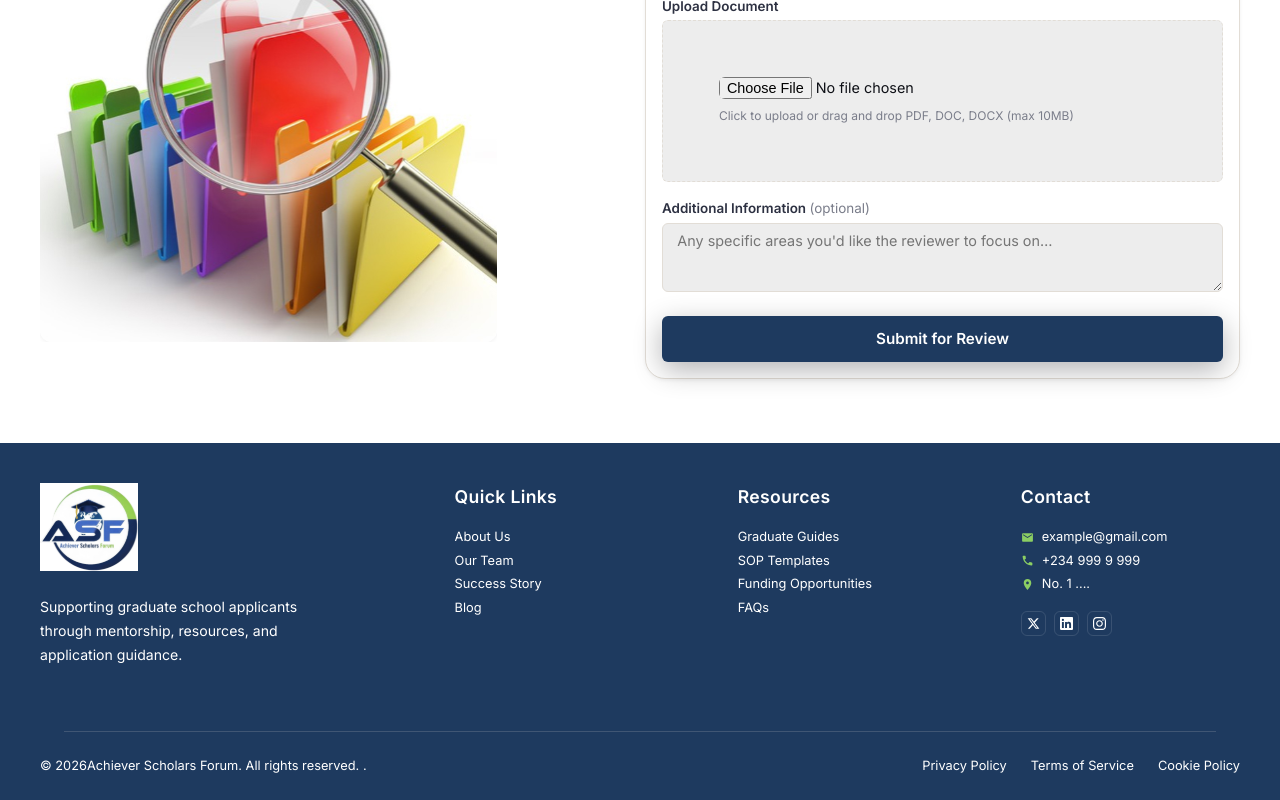
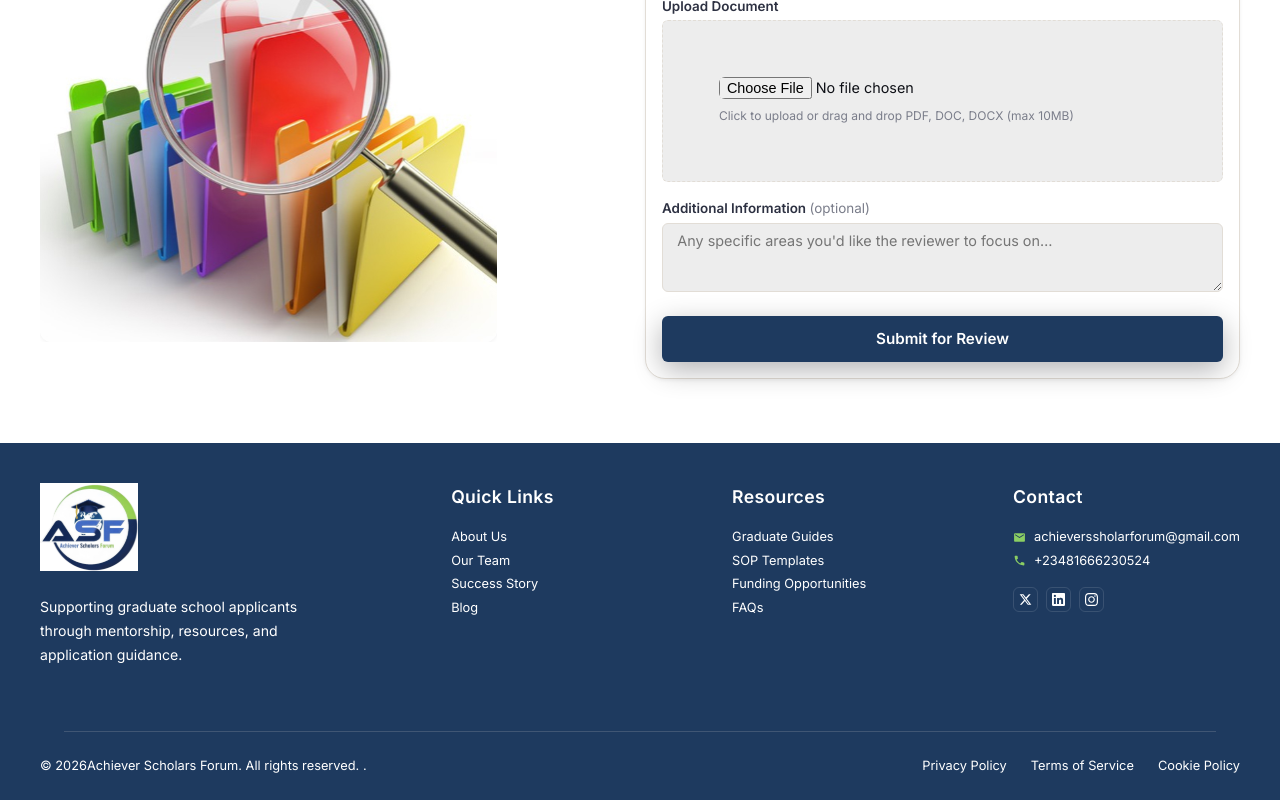
Before and after one commit to CelineJames/ASF, a React (Vite) app in the folder landing-page/: page / in a window 1280 px wide. Shown: the part 3812-4612 px from the top of the page. Built offline with nearby package versions, Linux system fonts and the light colour scheme.

Commit message:
updated metadata

```diff
--- a/landing-page/index.html
+++ b/landing-page/index.html
@@ -4,14 +4,44 @@
     <meta charset="UTF-8" />
     <link rel="icon" type="image/svg+xml" href="/asf-logo.svg" />
     <meta name="viewport" content="width=device-width, initial-scale=1.0" />
-    <title>Achiever Scholars Forum-ASF</title>
+    <title>Achievers Scholars Forum — ASF</title>
+    <meta
+      name="description"
+      content="A free community helping graduate students craft outstanding applications, secure scholarships and funding worldwide."
+    />
+
+    <!-- Open Graph -->
+    <meta property="og:type" content="website" />
+    <meta
+      property="og:url"
+      content="https://achievers-scholars-forum.vercel.app/"
+    />
+    <meta property="og:title" content="Achievers Scholars Forum — ASF" />
+    <meta
+      property="og:description"
+      content="A free community helping graduate students craft outstanding applications, secure scholarships and funding worldwide."
+    />
+    <meta
+      property="og:image"
+      content="https://achievers-scholars-forum.vercel.app/asf.png"
+    />
+    <meta name="twitter:card" content="summary_large_image" />
+    <meta
+      name="twitter:url"
+      content="https://achievers-scholars-forum.vercel.app/"
+    />
+    <meta name="twitter:title" content="Achievers Scholars Forum — ASF" />
+    <meta
+      name="twitter:description"
+      content="A free community helping graduate students craft outstanding applications, secure scholarships and funding worldwide."
+    />
+    <meta
+      name="twitter:image"
+      content="https://achievers-scholars-forum.vercel.app/asf.png"
+    />
+
     <link rel="preconnect" href="https://fonts.googleapis.com" />
     <link rel="preconnect" href="https://fonts.gstatic.com" crossorigin />
-    <meta property="og:image" content="https://your-deployed-url.com/asf.png" />
-    <meta
-      name="twitter:image"
-      content="https://your-deployed-url.com/asf.png"
-    />
     <link
       href="https://fonts.googleapis.com/css2?family=Inter:wght@300;400;500;600;700&display=swap"
       rel="stylesheet"
--- a/landing-page/src/components/Footer/Footer.tsx
+++ b/landing-page/src/components/Footer/Footer.tsx
@@ -22,8 +22,8 @@ const contact = [
         <path d="M20 4H4c-1.1 0-2 .9-2 2v12c0 1.1.9 2 2 2h16c1.1 0 2-.9 2-2V6c0-1.1-.9-2-2-2zm0 4l-8 5-8-5V6l8 5 8-5v2z" />
       </svg>
     ),
-    label: "example@gmail.com",
-    href: "mailto:example@gmail.com",
+    label: "achieverssholarforum@gmail.com",
+    href: "mailto:achieverssholarforum@gmail.com",
   },
   {
     icon: (
@@ -31,18 +31,18 @@ const contact = [
         <path d="M6.62 10.79c1.44 2.83 3.76 5.14 6.59 6.59l2.2-2.2c.27-.27.67-.36 1.02-.24 1.12.37 2.33.57 3.57.57.55 0 1 .45 1 1V20c0 .55-.45 1-1 1-9.39 0-17-7.61-17-17 0-.55.45-1 1-1h3.5c.55 0 1 .45 1 1 0 1.25.2 2.45.57 3.57.11.35.03.74-.25 1.02l-2.2 2.2z" />
       </svg>
     ),
-    label: "+234 999 9 999",
-    href: "tel:+2349999999",
+    label: "+23481666230524",
+    href: "tel:+23481666230524",
   },
-  {
-    icon: (
-      <svg width="13" height="13" fill="#8BCE63" viewBox="0 0 24 24">
-        <path d="M12 2C8.13 2 5 5.13 5 9c0 5.25 7 13 7 13s7-7.75 7-13c0-3.87-3.13-7-7-7zm0 9.5c-1.38 0-2.5-1.12-2.5-2.5s1.12-2.5 2.5-2.5 2.5 1.12 2.5 2.5-1.12 2.5-2.5 2.5z" />
-      </svg>
-    ),
-    label: "No. 1 ....",
-    href: "#",
-  },
+  // {
+  //   icon: (
+  //     <svg width="13" height="13" fill="#8BCE63" viewBox="0 0 24 24">
+  //       <path d="M12 2C8.13 2 5 5.13 5 9c0 5.25 7 13 7 13s7-7.75 7-13c0-3.87-3.13-7-7-7zm0 9.5c-1.38 0-2.5-1.12-2.5-2.5s1.12-2.5 2.5-2.5 2.5 1.12 2.5 2.5-1.12 2.5-2.5 2.5z" />
+  //     </svg>
+  //   ),
+  //   label: "No. 1 ....",
+  //   href: "#",
+  // },
 ];
 
 export default function Footer() {
@@ -110,7 +110,11 @@ export default function Footer() {
                 <path d="M18.244 2.25h3.308l-7.227 8.26 8.502 11.24H16.17l-5.214-6.817L4.99 21.75H1.68l7.73-8.835L1.254 2.25H8.08l4.713 6.231zm-1.161 17.52h1.833L7.084 4.126H5.117z" />
               </svg>
             </a>
-            <a href="#" className={styles.socialLink} aria-label="LinkedIn">
+            <a
+              href="/https://www.linkedin.com/in/achiever-scholars-forum-asf-1434b83a5"
+              className={styles.socialLink}
+              aria-label="LinkedIn"
+            >
               <svg
                 width="13"
                 height="13"
```
